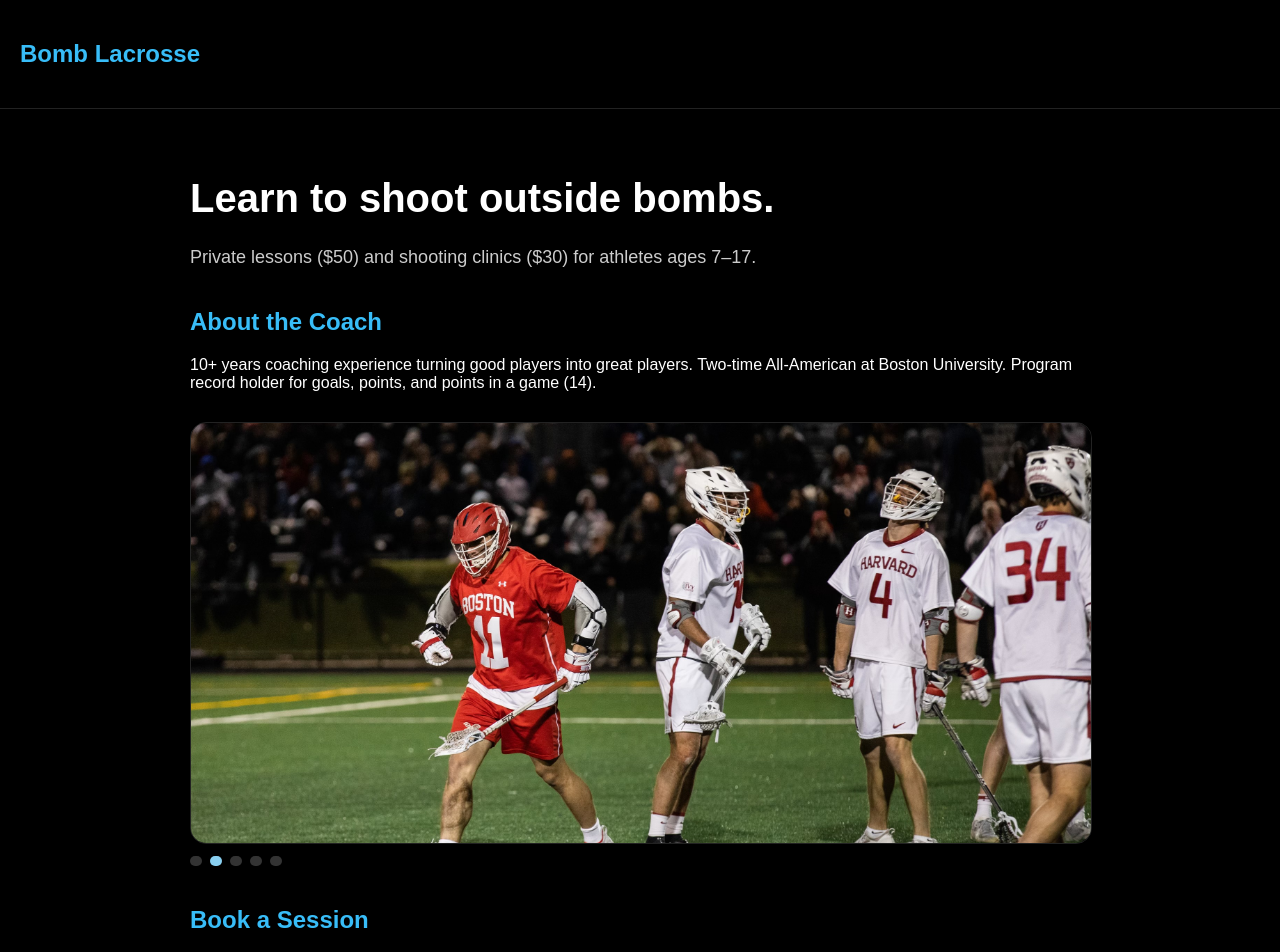
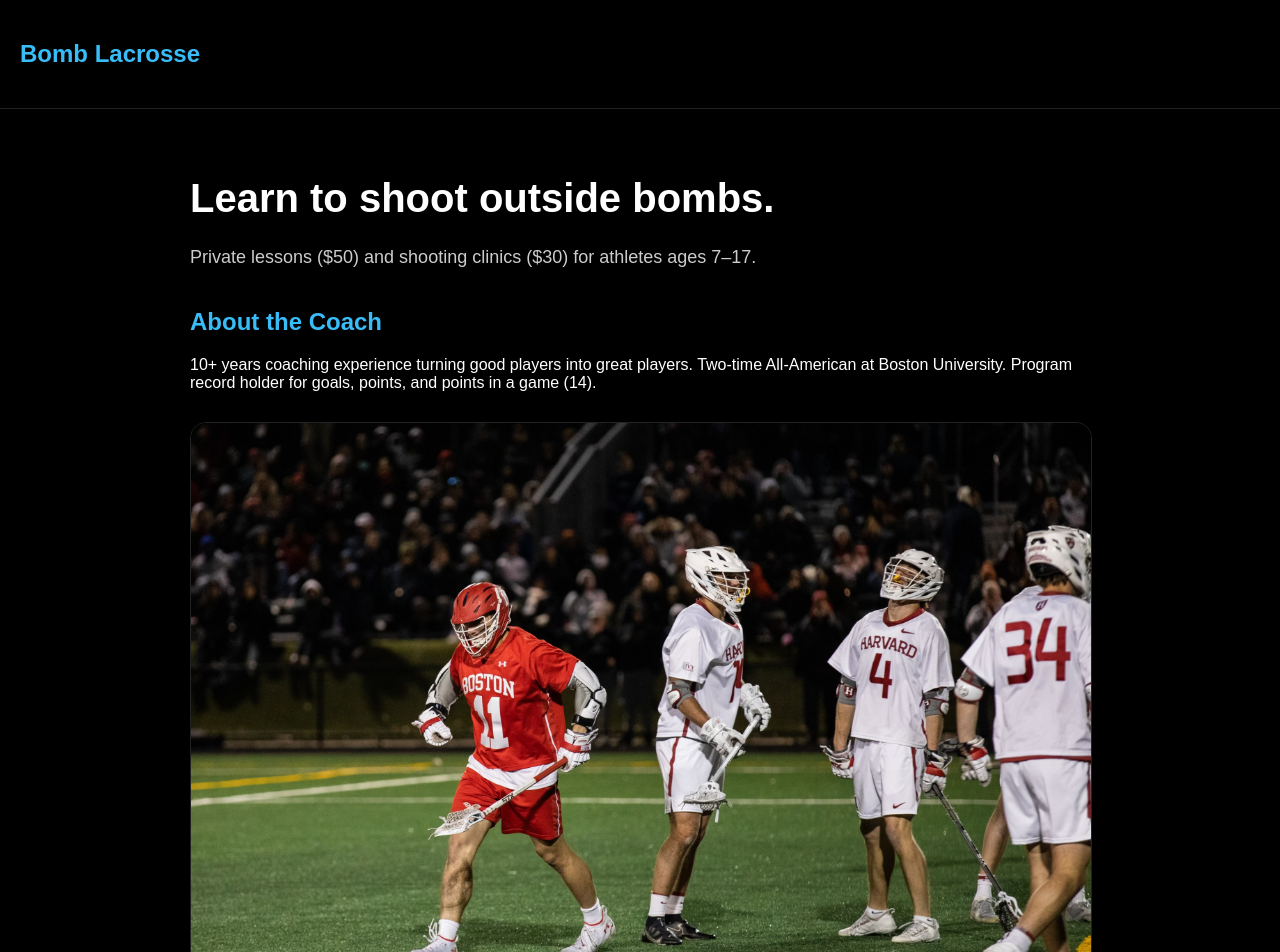
Before and after one commit to vdalto1123/bomb-lacrosse, a Next.js app: page / in a window 1280 px wide. Shown: the top 952 px of the page. Built offline with nearby package versions, Linux system fonts and the light colour scheme.

Commit message:
Update page.tsx

```diff
--- a/app/page.tsx
+++ b/app/page.tsx
@@ -25,8 +25,8 @@
         style={{
   width: "100%",
   maxWidth: 900,
-          height: 420,
-          objectFit: "cover",
+  height: "auto",
+  objectFit: "contain",
   borderRadius: 16,
   border: "1px solid #222",
   display: "block",
```
Lines whose indentation alone changed are shown as unchanged.
